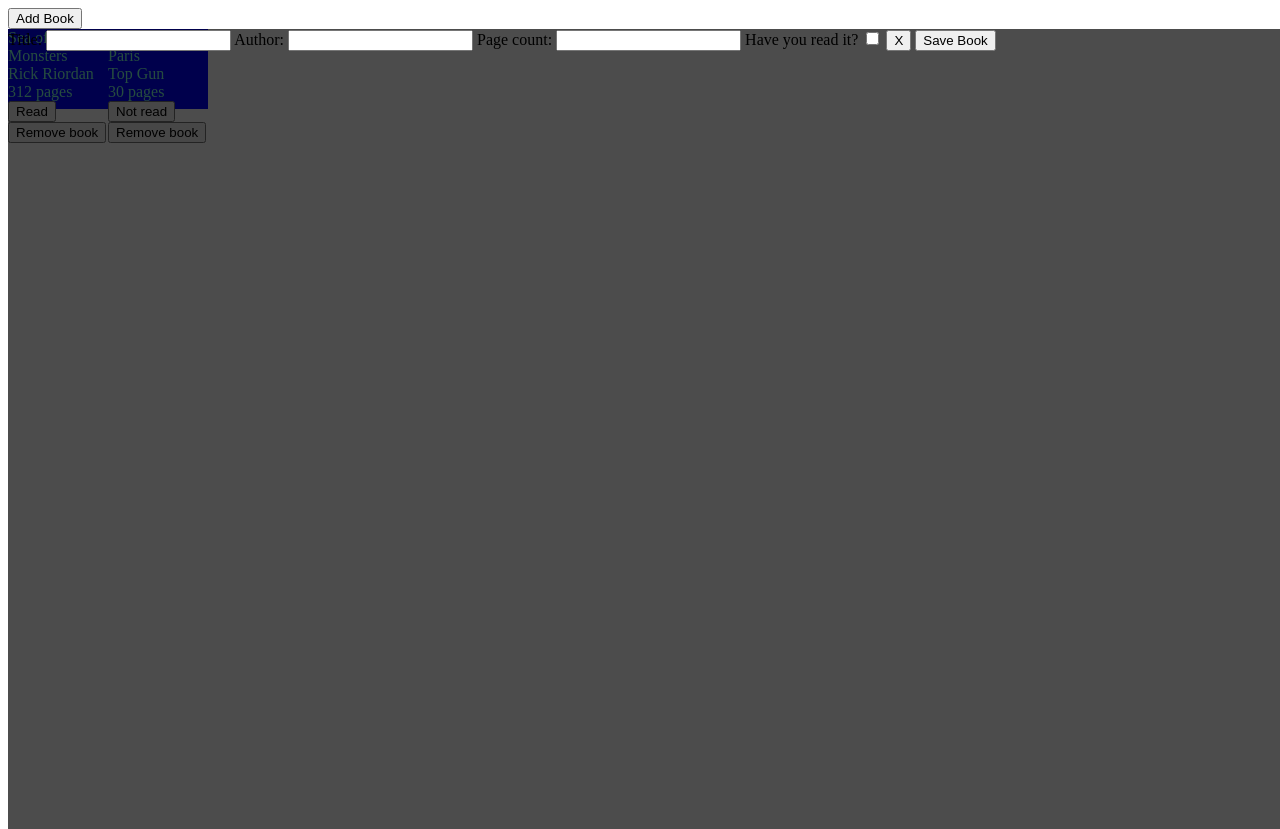
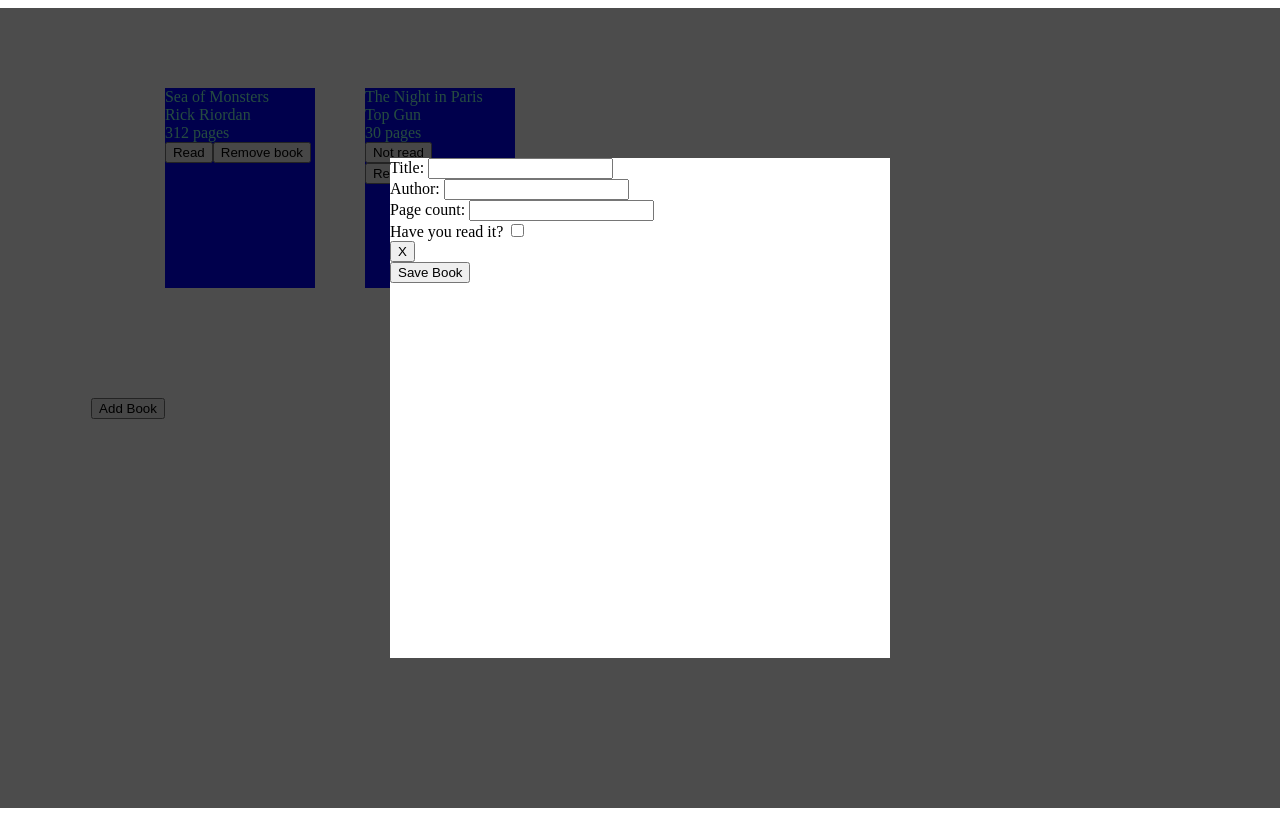
Before and after one commit to Metry630/library, a plain HTML site: page index.html in a window 1280 px wide. Both pictures are taken after a click on the button "Add Book". Drawn offline with Linux system fonts and the light colour scheme.

Commit message:
add styling

```diff
--- a/index.html
+++ b/index.html
@@ -10,17 +10,29 @@
 <body>
     <button id = "addBook">Add Book</button>
     <div id = "modalOverlay" class = 'modal'>
-        <div class = "modal">
+        <div class = "modal" id = "modalBackground">
+                <div>
                     <label for="Title" class = 'modal'>Title: </label>
                     <input type = "text" name = "Title" id = 'title'>
+                </div>
+                <div>
                     <label for="Author">Author: </label>
                     <input type = "text" name = "Author" id = 'author'>
+                </div>
+                <div>
                     <label for="Pages">Page count: </label>
                     <input type = "number" name = "Pages" id = 'pageNum'>
+                </div>
+                <div>
                     <label for="readStatus">Have you read it?</label>
                     <input type="checkbox" name = "readStatus" id = 'readStatus'>
+                </div>
+                <div>
                     <button id = "closeModal">X</button>
+                </div>
+                <div>
                     <button id = "save">Save Book</button>
+                </div>
         </div>
     </div>
     <div id = "cardContainer"></div>
--- a/style.css
+++ b/style.css
@@ -3,11 +3,12 @@
     width: 80vw;
     height: 80vh;
     display: flex;
+    gap: 50px;
 }
 .newCard{
     background-color: blue;
-    width: 100px;
-    height: 10vh;
+    width: 150px;
+    height: 200px;
     color:aquamarine;
 }
 #modalOverlay {
@@ -18,12 +19,29 @@
     background: rgba(0, 0, 0, 0.7);
 }
 
-#modalOverlay #modal {
-    max-width: 650px;
+#modalOverlay {
     width: 100%;
-    background: white;
-    height: 400px;
+    height: 100vh;
+    position: absolute;
+    background: rgba(0, 0, 0, 0.7);
+
     display: none;
     align-items: center;
     justify-content: center;
+    align-content: center;
 }
+
+  body {
+    height: 100vh;
+    display: flex;
+    align-items: center;
+    justify-content: center;
+  }
+
+#modalBackground {
+    height: 500px;
+    width: 500px;
+    background-color: white;
+    display: flex;
+    flex-direction: column;
+}
```
Lines whose indentation alone changed are shown as unchanged.
